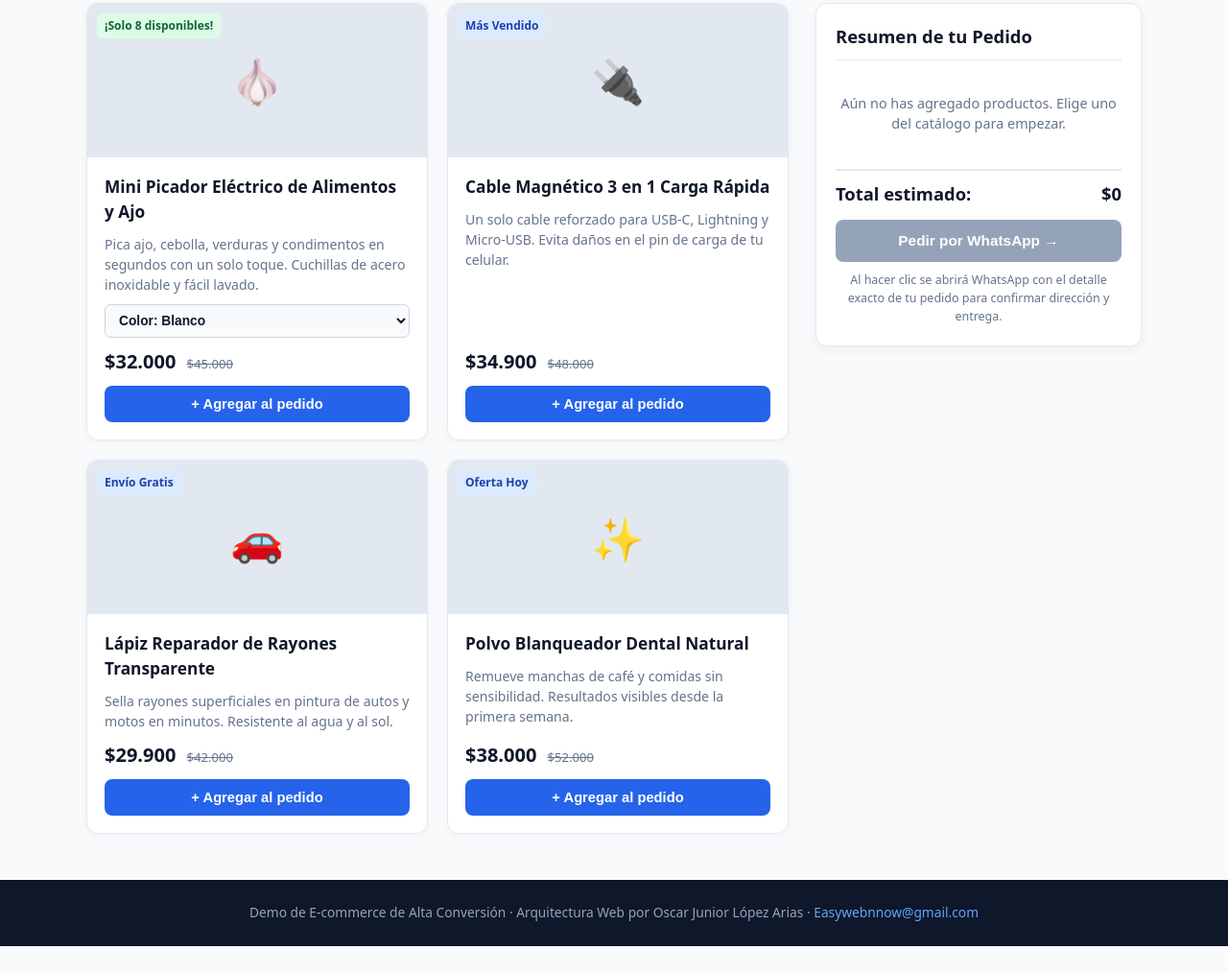
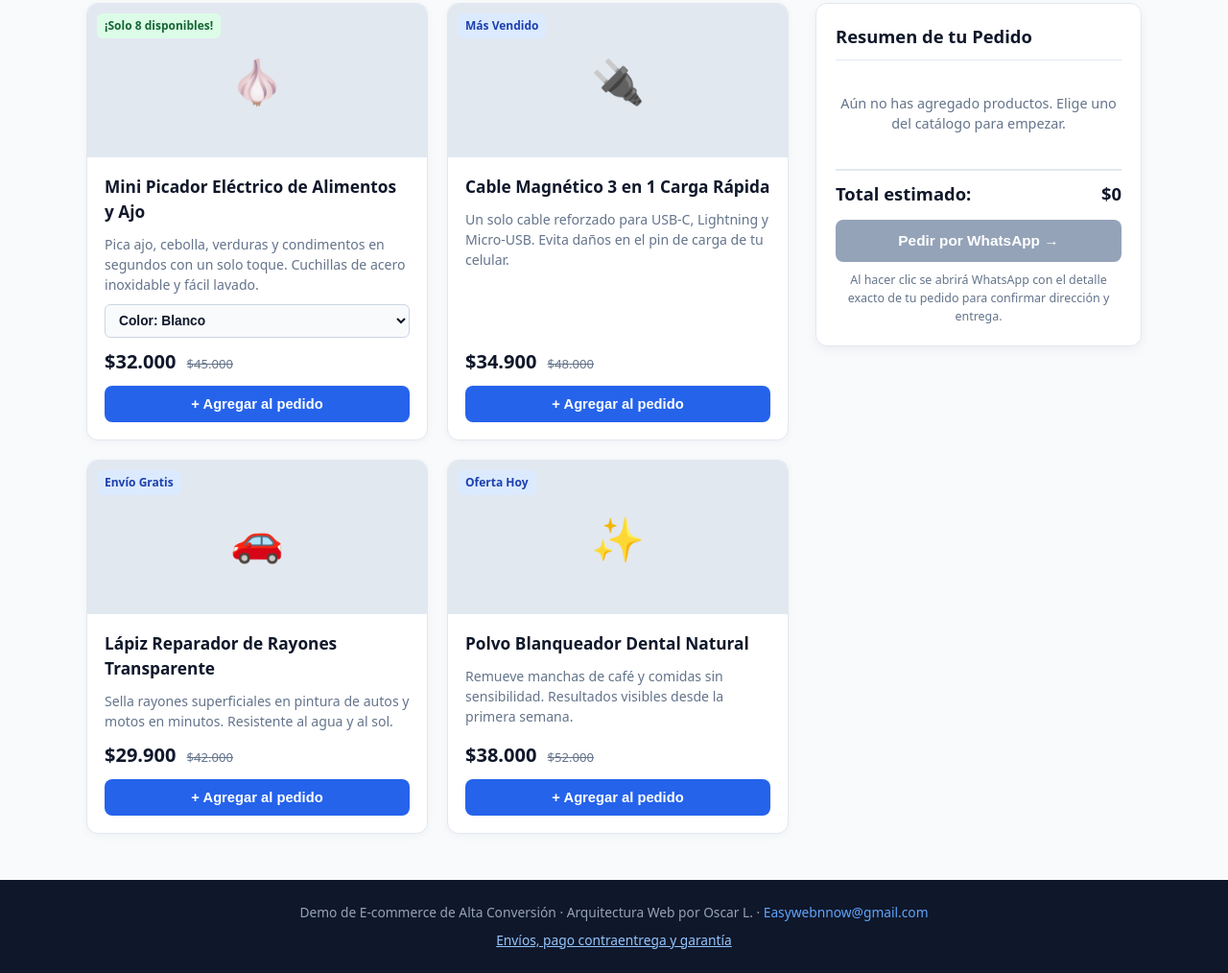
Before and after one commit to Oslopz/data-life-foundation-web, a plain HTML site: page demos/tienda/index.html in a window 1280 px wide. Shown: the part 482-1496 px from the top of the page at 96% size. Before the commit the page ends 1468 px from the top, so only its background shows below. Drawn offline with Linux system fonts and the light colour scheme.

Commit message:
Update index.html

```diff
--- a/demos/tienda/index.html
+++ b/demos/tienda/index.html
@@ -508,8 +508,11 @@
     </aside>
   </main>
 
-  <footer>
-    <p>Demo de E-commerce de Alta Conversión · Arquitectura Web por Oscar Junior López Arias · <a href="mailto:Easywebnnow@gmail.com">Easywebnnow@gmail.com</a></p>
+ <footer>
+    <p>Demo de E-commerce de Alta Conversión · Arquitectura Web por Oscar L. · <a href="mailto:Easywebnnow@gmail.com">Easywebnnow@gmail.com</a></p>
+    <p style="margin-top: 8px;">
+      <a href="envios-y-garantia.html" style="color: #93c5fd; text-decoration: underline;">Envíos, pago contraentrega y garantía</a>
+    </p>
   </footer>
 
   <script>
```
